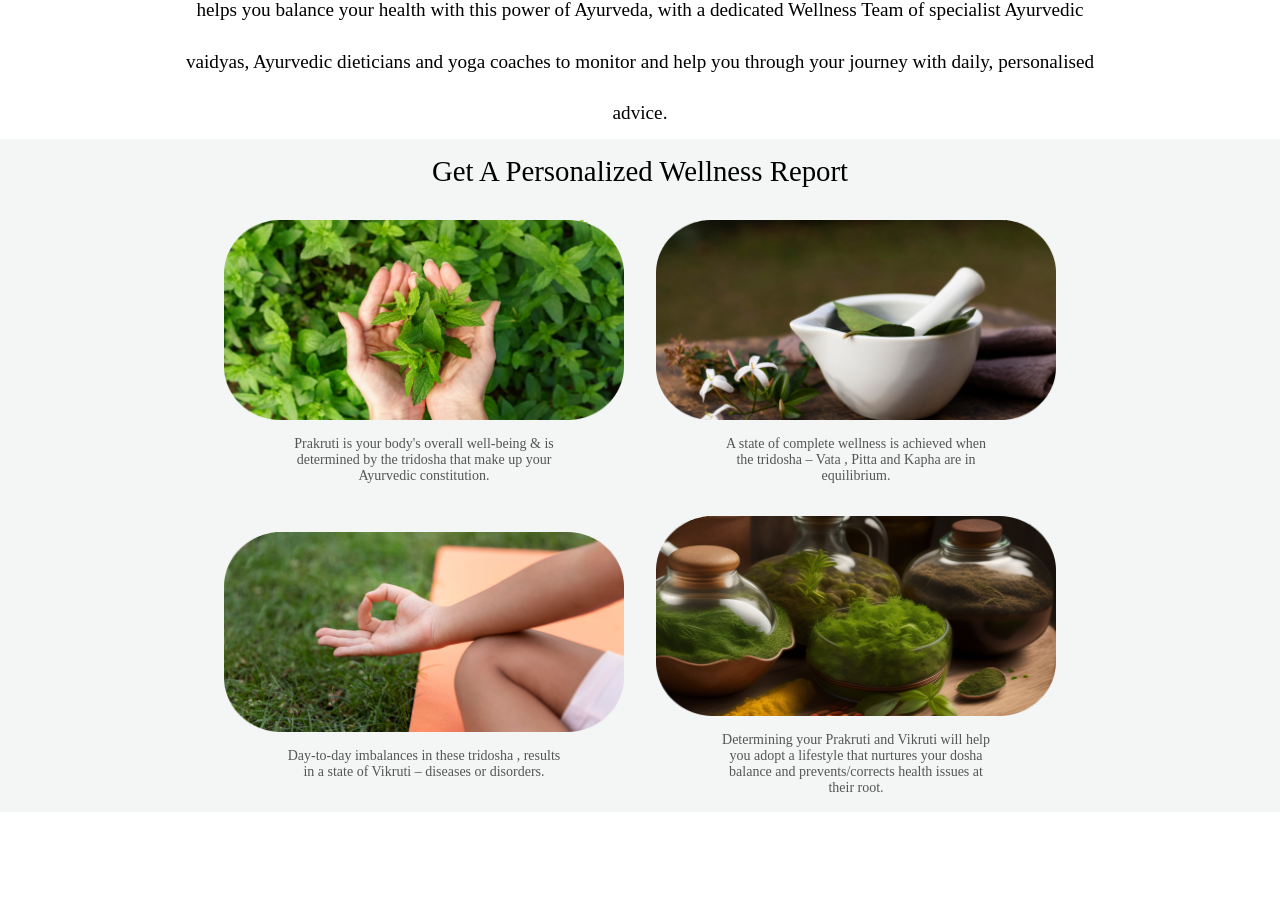
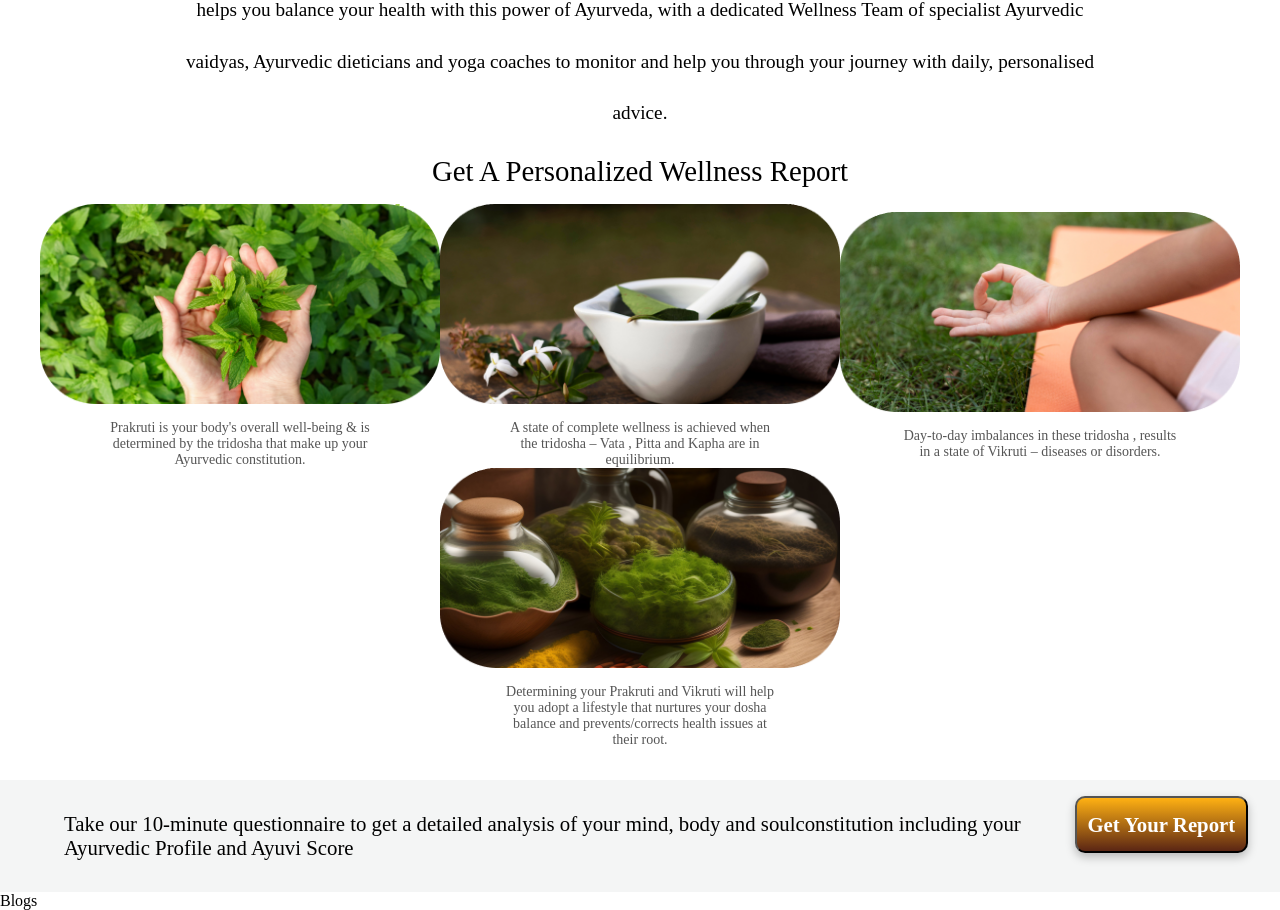
Before and after one commit to jafar99/Ayuvi, a React (Vite) app: page / in a window 1280 px wide. Shown: the part 1497-2407 px from the top of the page. Before the commit the page ends 2309 px from the top, so only its background shows below. Built offline with nearby package versions, Linux system fonts and the light colour scheme.

Commit message:
changes in report button

```diff
--- a/src/App.jsx
+++ b/src/App.jsx
@@ -1,6 +1,7 @@
 
 import './App.css'
 import Benefit from './component/Benefit'
+import Blog from './component/Blog'
 import Content from './component/Content'
 import Homepage from './component/Homepage'
 import Report from './component/Report'
@@ -14,6 +15,7 @@ function App() {
       {/* <Benefit/> */}
       <Content/>
       <Report/>
+      <Blog/>
     </>
   )
 }
--- /dev/null
+++ b/src/component/Blog.jsx
@@ -0,0 +1,21 @@
+import React from "react";
+import "../style/Blog.css";
+
+const Blog = () => {
+  return (
+    <>
+
+      <div className="Blogs">
+        <div>Blogs</div>
+        <div className="Blogs-1">
+
+
+
+
+        </div>
+      </div>
+    </>
+  );
+};
+
+export default Blog;
--- a/src/component/Report.jsx
+++ b/src/component/Report.jsx
@@ -35,6 +35,7 @@ const Report = () => {
     ]
 
   return (
+    <>
     <div className='Report'>
 
         <div className='Report__title'>
@@ -49,7 +50,19 @@ const Report = () => {
                 </div>
             ))}
                 </div>
+
+
     </div>
+
+    <div className='score'>
+
+    <span className='para'>
+    Take our 10-minute questionnaire to get a detailed analysis of your mind, body and soulconstitution including your Ayurvedic Profile and Ayuvi Score
+    </span>
+    <button className='Report__button'> <span>Get Your Report </span></button>
+</div>
+</>
+
   )
 }
 
--- a/src/style/Report.css
+++ b/src/style/Report.css
@@ -3,7 +3,6 @@
   justify-content: center;
   align-items: center;
   flex-direction: column;
-  background-color: #f4f5f5;
   margin: 0;
   width: 100%;
   height: 100%;
@@ -32,7 +31,7 @@
   text-align: center;
   flex-basis: 23%;
   gap: 1rem;
-  margin : 1rem;
+  /* margin : 0.2rem; */
 }
 
 .content {
@@ -56,6 +55,48 @@ margin-top: 1rem;
     margin: 1rem 0;
 }
 
+.score{
+  background-color: #f4f5f5;
+  margin-top: 2rem;
+  display: flex;
+  justify-content: space-around;
+  padding: 1rem 2rem 1rem 1rem;
+  height: 7rem;
+
+}
+
+.Report__button{
+    border-radius: 10px;
+    background: linear-gradient(180deg, #FFB113 0%, #5B2614 100%);
+    box-shadow: 0px 4px 10px 0px rgba(0, 0, 0, 0.25);
+    padding: 0;
+    height: 3.6rem;
+    width: 14rem;
+
+}
+
+.para{
+    color: #000;
+font-family: Mulish;
+font-size: 1.3rem;
+font-style: normal;
+font-weight: 400;
+}
+
+
+
+.Report__button span {
+    color: #FFF;
+text-align: center;
+font-family: Mulish;
+font-size: 1.3rem;
+font-style: normal;
+font-weight: 700;
+padding: 0;
+
+}
+
+
 
 @media (max-width: 768px) {
     .Report__content {
@@ -77,8 +118,7 @@ margin-top: 1rem;
         height: 100%;
         text-align: center;
         flex-basis: 25%;
-        gap: rem;
-        margin-bottom: 1rem;
+        margin-bottom: 0.6rem;
 
       }
 
@@ -92,5 +132,32 @@ margin-top: 1rem;
         height: 200px;
       }
 
+      .score{
+        flex-direction: column;
+        justify-content: center;
+        text-align: center;
+        padding: 1rem;
+        gap: 1rem;
+        height: 10rem;
+      }
+
+      .para{
+        font-size: 1.1rem;
+        padding: 1rem;
+
+      }
+
+        .Report__button{
+            padding: 0.5rem 0;
+            width: 50%;
+            margin: 0 auto;
+        }
+
+      .Report__button span{
+        font-size: 1.2rem;
+        justify-content: center;
+        align-items: center;
+      }
+
 
   }
```
Also changed, not shown: src/style/Blog.css (added).
